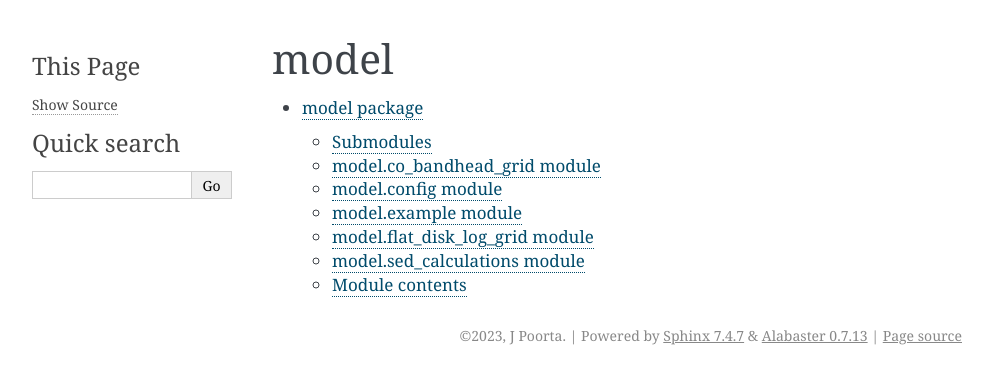
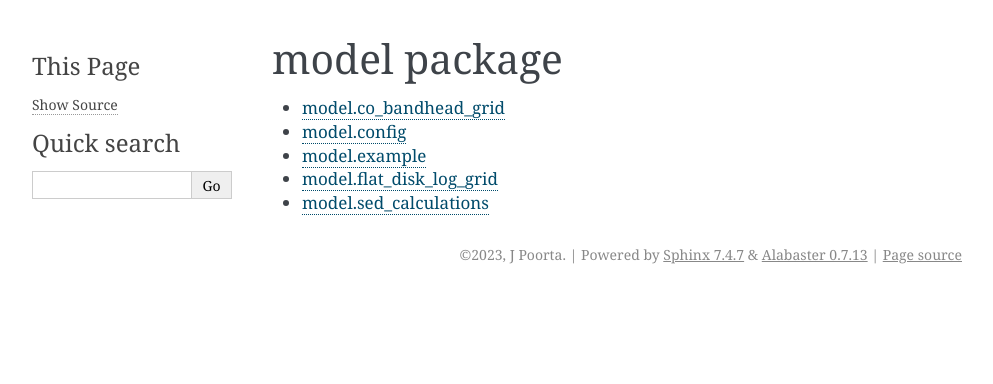
Before and after one commit to JPoorta/co_bandhead_disk_model, a Sphinx documentation site: the page built from docs/source/modules.rst, in a window 1280 px wide. Shown: the top 384 px of the page, without its empty margins (148-1141 px from the left). Built offline with Sphinx 7.4.7, drawn with Linux system fonts in a browser that asks for light colours.

```diff
--- a/docs/source/model.rst
+++ b/docs/source/model.rst
@@ -1,10 +1,4 @@
-model package
-=============
-
-Submodules
-----------
-
-model.co\_bandhead\_grid module
+model.co\_bandhead\_grid
 -------------------------------
 
 .. automodule:: model.co_bandhead_grid
@@ -12,7 +6,7 @@ model.co\_bandhead\_grid module
    :undoc-members:
    :show-inheritance:
 
-model.config module
+model.config
 -------------------
 
 .. automodule:: model.config
@@ -20,7 +14,7 @@ model.config module
    :undoc-members:
    :show-inheritance:
 
-model.example module
+model.example
 --------------------
 
 .. automodule:: model.example
@@ -28,7 +22,7 @@ model.example module
    :undoc-members:
    :show-inheritance:
 
-model.flat\_disk\_log\_grid module
+model.flat\_disk\_log\_grid
 ----------------------------------
 
 .. automodule:: model.flat_disk_log_grid
@@ -36,18 +30,10 @@ model.flat\_disk\_log\_grid module
    :undoc-members:
    :show-inheritance:
 
-model.sed\_calculations module
+model.sed\_calculations
 ------------------------------
 
 .. automodule:: model.sed_calculations
    :members:
    :undoc-members:
    :show-inheritance:
-
-Module contents
----------------
-
-.. automodule:: model
-   :members:
-   :undoc-members:
-   :show-inheritance:
--- a/docs/source/modules.rst
+++ b/docs/source/modules.rst
@@ -1,5 +1,5 @@
-model
-=====
+model package
+=============
 
 .. toctree::
    :maxdepth: 4
```
Also changed, not shown: 2 other files.
